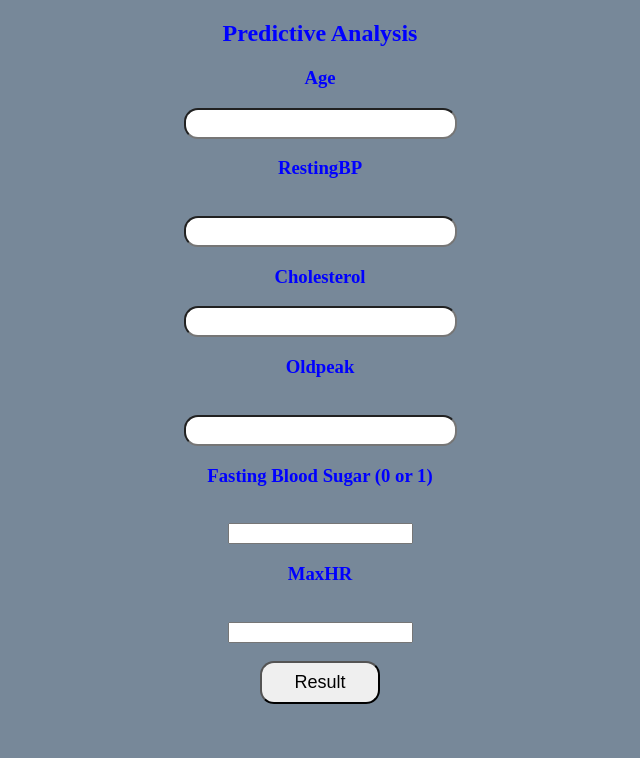
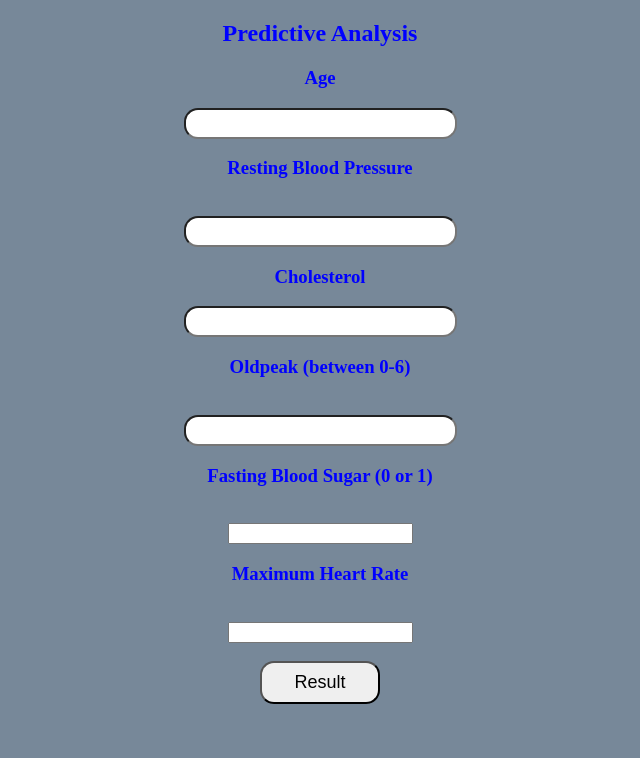
Before and after one commit to kb1907/MLOPS-Flask-Heroku, a Flask app: page / in a window 1280 px wide. Shown: the part 60-818 px from the top of the page, without its empty margins (320-960 px from the left). Run offline with Flask 2, Linux system fonts and the light colour scheme; parts of the project's set-up code (start-up, migrations or seed data) failed here and were passed over.

Commit message:
values are updated

```diff
--- a/templates/index.html
+++ b/templates/index.html
@@ -27,11 +27,11 @@
             <h2>Predictive Analysis</h2>
             <h3>Age</h3>
             <input id="first" name="Age" type="number ">
-            <h3>RestingBP</h3><br><input id="second" name="RestingBP" required="required">
+            <h3>Resting Blood Pressure</h3><br><input id="second" name="RestingBP" required="required">
             <h3>Cholesterol</h3><input id="third" name="Cholesterol" required="required">
-            <h3>Oldpeak</h3><br><input id="fourth" name="Oldpeak" required="required">
+            <h3>Oldpeak (between 0-6)</h3><br><input id="fourth" name="Oldpeak" required="required">
             <h3>Fasting Blood Sugar (0 or 1)</h3><br><input id="fifth" name="FastingBS" required="required">
-            <h3>MaxHR</h3><br><input id="sixth" name="MaxHR" required="required">
+            <h3>Maximum Heart Rate</h3><br><input id="sixth" name="MaxHR" required="required">
             <br><br><button id="sub" type="submit ">Result</button>
             <br>
 
```
